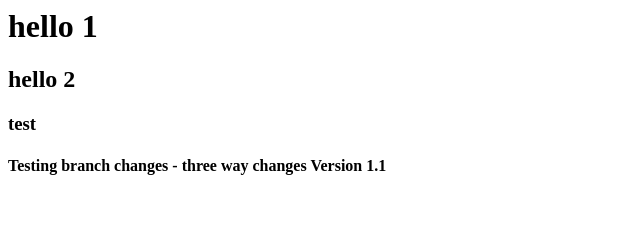
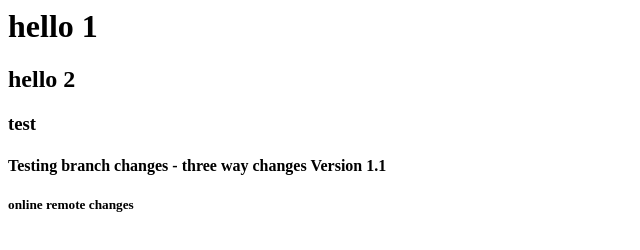
Before and after one commit to nileshdhiman/webtest, a plain HTML site: page index.html in a window 1280 px wide. Shown: the whole page, without its empty margins (0-640 px from the left). Drawn offline with Linux system fonts and the light colour scheme.

Commit message:
Update index.html

```diff
--- a/index.html
+++ b/index.html
@@ -2,3 +2,4 @@
 <h2>hello 2</h2>
 <h3> test</h3>
 <h4> Testing branch changes -  three way changes Version 1.1</h4>
+<h5> online remote changes</h5>
```
